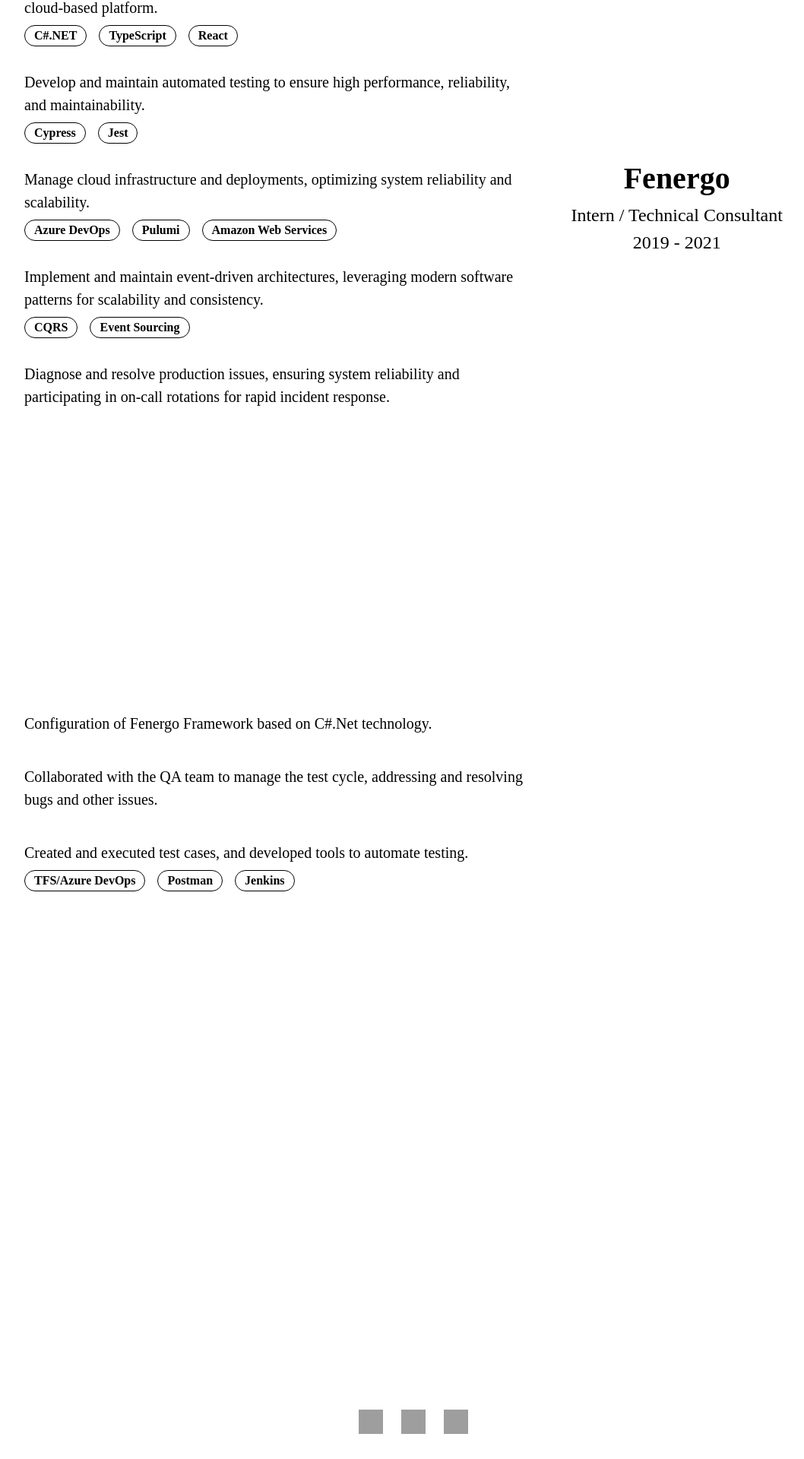
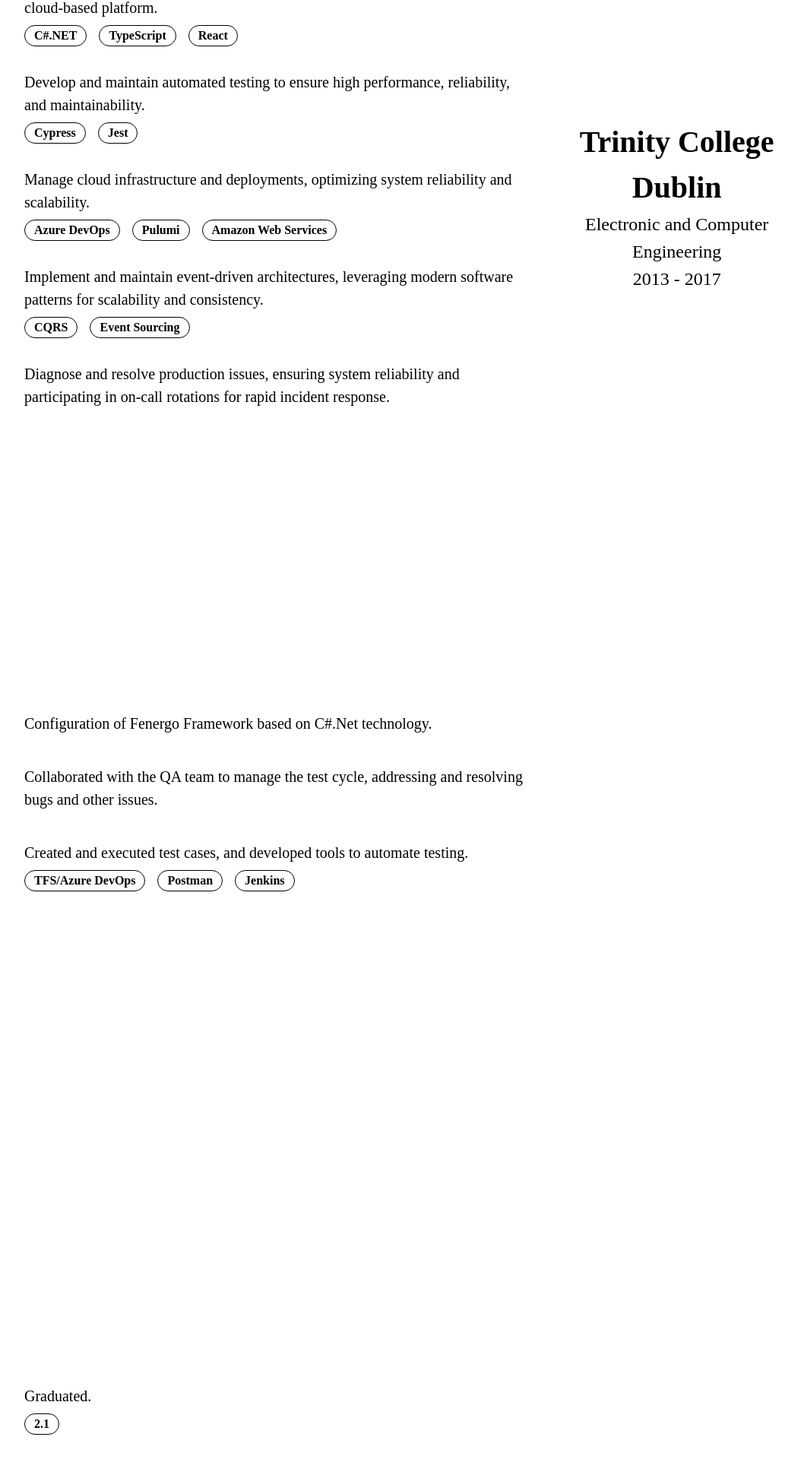
Before and after one commit to sorbetes/sorbetes.github.io, a React (Vite) app: page / in a window 1280 px wide. Shown: the part 953-2873 px from the top of the page at 76% size, without its empty margins (96-1154 px from the left). Built offline with nearby package versions, Linux system fonts and the light colour scheme; grey boxes are pictures that could not be loaded; a web font is replaced by a local one.

Commit message:
update list

```diff
--- a/src/components/experience/ExperienceDetails.tsx
+++ b/src/components/experience/ExperienceDetails.tsx
@@ -24,7 +24,6 @@
   }, [experienceInView]);
 
   return (
-    <>
     <div
       ref={experienceRef}
       className="flex flex-col items-start justify-center md:h-[100vh] mx-auto w-full"
@@ -60,6 +59,5 @@
         </div>
       ))}
     </div>
-    </>
   );
 };
--- a/src/data/experienceList.ts
+++ b/src/data/experienceList.ts
@@ -48,4 +48,16 @@
       },
     ],
   },
+  baCollege: {
+    jobTitle: "Electronic and Computer Engineering",
+    company: "Trinity College Dublin",
+    startDate: "2013",
+    endDate: "2017",
+    details: [
+      {
+        task: "Graduated.",
+        technologies: ["2.1"],
+      },
+    ],
+  },
 };
```
Lines whose indentation alone changed are shown as unchanged.
